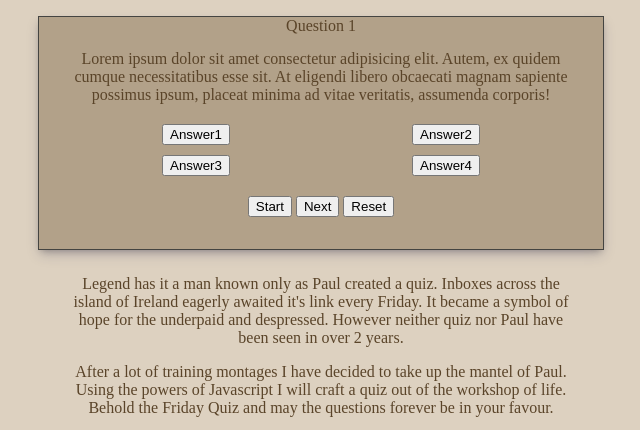
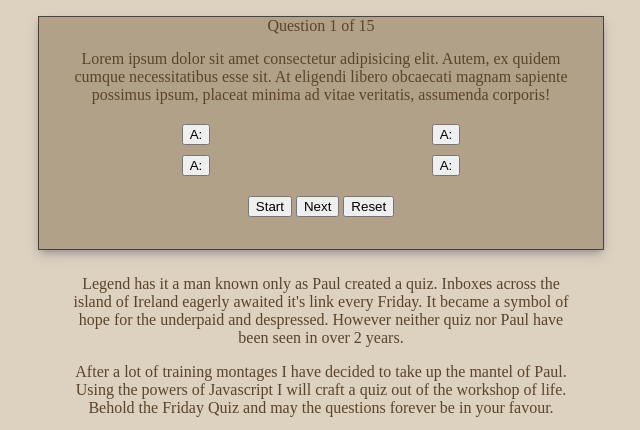
Before and after one commit to alanmac17/pp2-fridayquiz, a plain HTML site: page index.html in a window 1280 px wide. Shown: the part 128-558 px from the top of the page, without its empty margins (319-959 px from the left). Drawn offline with Linux system fonts and the light colour scheme.

Commit message:
add new ids to buttons in answer area

```diff
--- a/index.html
+++ b/index.html
@@ -27,8 +27,8 @@
 
             <div class="quiz-panel">
 
-                <div id="question">
-                    Question <span id="current-question-no">1</span>
+                <div id="progress">
+                    Question <span id="current-question-no">1</span> of 15
                 </div>
                 <div id="question-area">
                     Lorem ipsum dolor sit amet consectetur adipisicing elit. Autem, ex quidem cumque necessitatibus esse
@@ -39,10 +39,10 @@
                 </div>
 
                 <div id="answers-area">
-                    <button class="answer" id="answ1">Answer1</button>
-                    <button class="answer" id="answ2">Answer2</button>
-                    <button class="answer" id="answ3">Answer3</button>
-                    <button class="answer" id="answ4">Answer4</button>
+                    <button class="answer-btn" id="btn-answ0">A: <span id="answer0"></span></button>
+                    <button class="answer-btn" id="btn-answ1">A: <span id="answer1"></span></button>
+                    <button class="answer-btn" id="btn-answ2">A: <span id="answer2"></span></button>
+                    <button class="answer-btn" id="btn-answ3">A: <span id="answer3"></span></button>
                 </div>
                 <div id="navigation">
                     <button class="btn-nav" id="start-quiz">Start</button>
```
